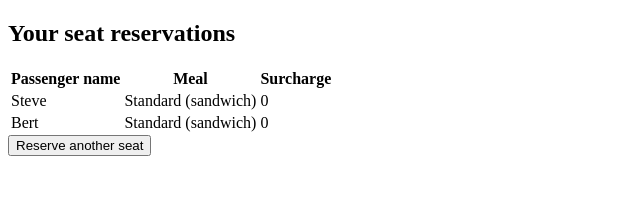
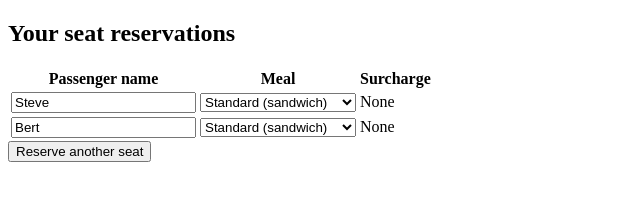
Before and after one commit to jrc-16/learning-knockoutjs, a plain HTML site: page index.html in a window 1280 px wide. Shown: the whole page, without its empty margins (0-640 px from the left). Drawn offline with Linux system fonts and the light colour scheme.

Commit message:
Added step 3: Added input binding, drop down binding and computed observable

```diff
--- a/index.html
+++ b/index.html
@@ -4,43 +4,33 @@
 <head>
 	<title>Title of the document</title>
 </head>
-
 <body>
-	<!--
-	/**
-	 * In this step we
-	 - add a button which has a click data binding
-	 - onclick, a new reservation is added (using the observableArray push method)
-	 */
-	-->
-
 	<h2>Your seat reservations</h2>
-
 	<table>
 		<thead>
 			<tr>
 				<th>Passenger name</th>
 				<th>Meal</th>
 				<th>Surcharge</th>
-				<th></th>
 			</tr>
 		</thead>
 		<tbody data-bind="foreach: seats">
 			<tr>
-				<td data-bind="text: name"></td>
-				<td data-bind="text: meal().mealName"></td>
-				<td data-bind="text: meal().price"></td>
+				<!-- // Step 3 -->
+				<td><input data-bind="value: name"/></td>
+				<td>
+					<select data-bind="options: $root.availableMeals, value: meal, optionsText: 'mealName'" /></select>
+				</td>
+				<td data-bind="text: formattedPrice"></td>
+				<!-- // Step 3 END -->
 			</tr>
 		</tbody>
 	</table>
 
-	<!-- // Step 2.2 -->
 	<div>
 		<button data-bind="click: $root.addSeat">Reserve another seat</button>
 	</div>
-
 </body>
 <script type="text/javascript" src="js/knockout.js"></script>
 <script type="text/javascript" src="js/app.js"></script>
-
 </html>
--- a/js/app.js
+++ b/js/app.js
@@ -10,6 +10,12 @@ function SeatReservation(name, initalMeal) {
 	var self = this; // Set 'this' to this functions scope
 	self.name = name;
 	self.meal = ko.observable(initalMeal);
+
+	// >>> Step 3 <<<
+	self.formattedPrice = ko.computed(function() {
+		var price = self.meal().price;
+		return price ? "$" + price.toFixed(2) : "None";
+	});
 }
 
 // Overall viewmodel for this screen, along with initial state
@@ -31,7 +37,6 @@ function ReservationsViewModel() {
 		new SeatReservation("Bert", self.availableMeals[0]),
 	]);
 
-	// >>> Step 2.2 <<<
 	// push another SeatReservation instance onto the seats observableArray
 	self.addSeat = function() {
 		self.seats.push(new SeatReservation("", self.availableMeals[0]));
```
Also changed, not shown: readme.md.
